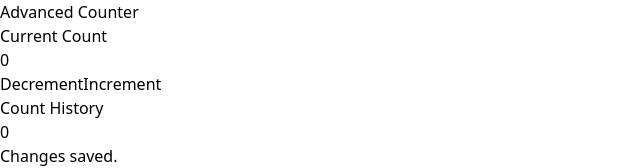
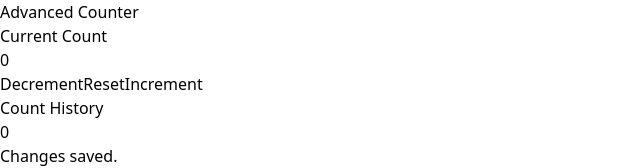
Before and after one commit to RicardoE7/advanced-counter, a React (Vite) app: page / in a window 1280 px wide. Shown: the top 168 px of the page, without its empty margins (0-640 px from the left). Built offline with nearby package versions, Linux system fonts and the light colour scheme.

Commit message:
feat: add counter reset functionality

```diff
--- a/src/components/AdvancedCounter.tsx
+++ b/src/components/AdvancedCounter.tsx
@@ -50,6 +50,11 @@ const AdvancedCounter = () => {
     setHistory((previousHistory) => [...previousHistory, newCount]);
   };
 
+  const reset = () => {
+    setCount(0);
+    setHistory([]);
+  };
+
   return (
     <main>
       <h1>Advanced Counter</h1>
@@ -58,6 +63,8 @@ const AdvancedCounter = () => {
       <h2>{count}</h2>
 
       <button onClick={decrement}>Decrement</button>
+
+      <button onClick={reset}>Reset</button>
 
       <button onClick={increment}>Increment</button>
 
```
